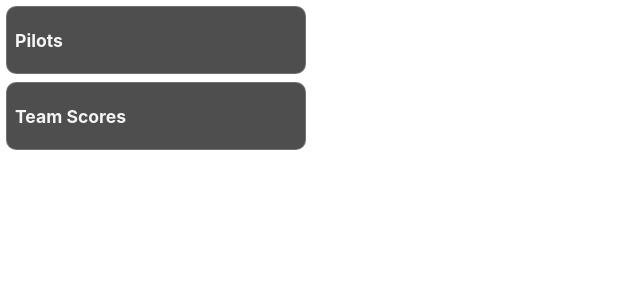
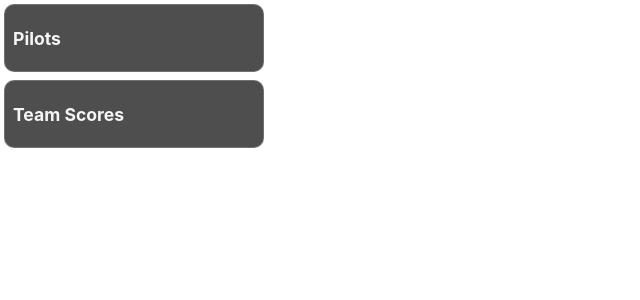
Before and after one commit to MultiGP/ZippyOVD, a Django app: page /race/bug/?compact=1 in a window 1280 px wide. Shown: the top 300 px of the page, without its empty margins (0-640 px from the left). Run offline with Django 5.2, Linux system fonts and the light colour scheme; data that the repository does not hold is empty.

Commit message:
Reduce compact overlay width further to 260px

```diff
--- a/race/static/race/css/style.css
+++ b/race/static/race/css/style.css
@@ -200,9 +200,9 @@ body.compact {
 }
 
 body.compact .container {
-    max-width: 300px;
+    max-width: 260px;
     margin: 0;
-    padding: 6px;
+    padding: 4px;
 }
 
 body.compact h1,
```
